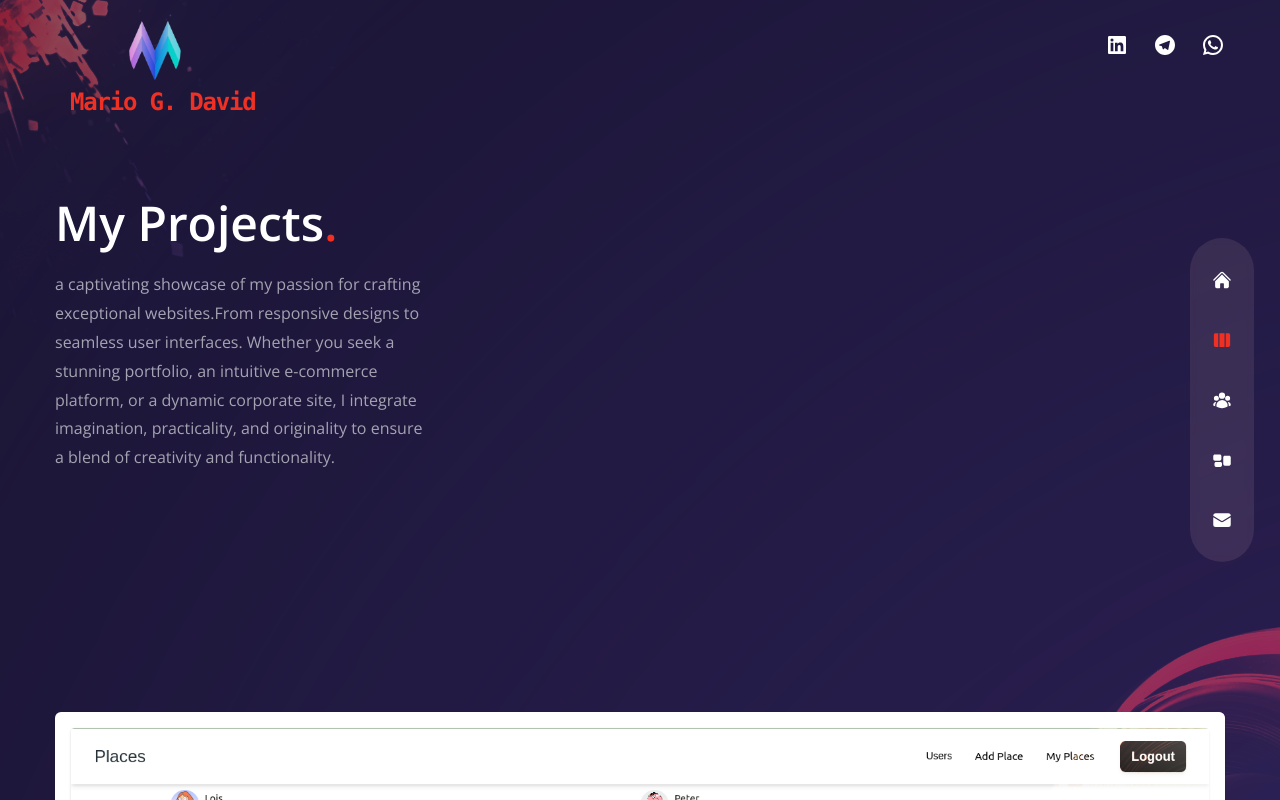
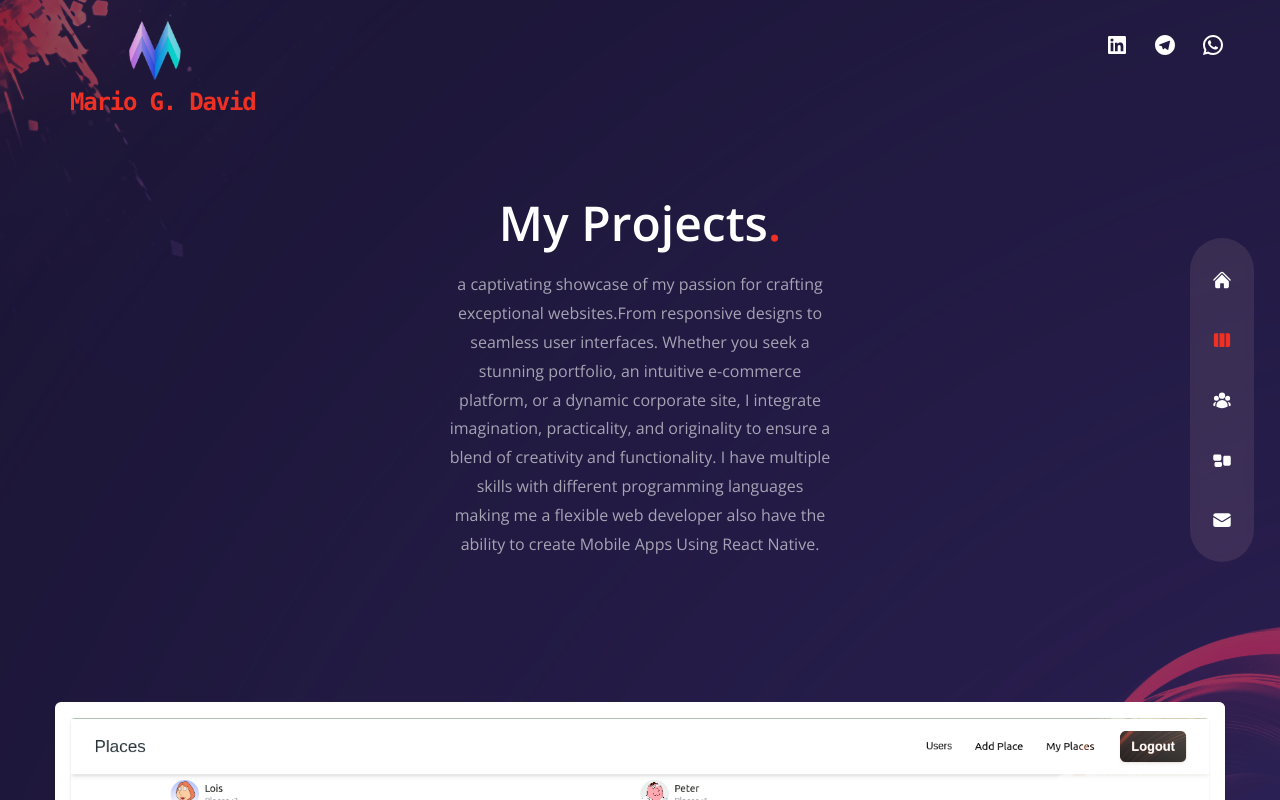
Before and after one commit to mario-george/Mario-George-Portfolio, a Next.js app: page /work in a window 1280 px wide. Shown: the top 800 px of the page. Built offline with nearby package versions, Linux system fonts and the light colour scheme.

Commit message:
update styling

```diff
--- a/pages/work/index.js
+++ b/pages/work/index.js
@@ -16,7 +16,7 @@ const Work = () => {
           <div className="flex flex-col xl:flex-row gap-x-8 mx-auto justify-center overflow-y-hidden">
             {/* Text */}
             <div
-              className="overflow-y-hidden text-center justify-center flex xl:w-[30vw] mx-auto  flex-col lg:text-left mb-4
+              className="overflow-y-hidden text-center justify-center flex xl:w-[30vw] mx-auto  flex-col lg:text-left
           xl:mb-0 "
             >
               <motion.h2
@@ -24,7 +24,7 @@ const Work = () => {
                 initial="hidden"
                 animate="show"
                 exit="hidden"
-                className="h2 xl:mt-12"
+                className="h2 xl:mt-12 text-center"
               >
                 My Projects<span className="text-accent">.</span>
               </motion.h2>
@@ -33,32 +33,34 @@ const Work = () => {
                 initial="hidden"
                 animate="show"
                 exit="hidden"
-                className="mb-4 max-w-[400px] mx-auto lg:mx-0"
+                className=" max-w-[400px] mx-auto text-center"
               >
                 a captivating showcase of my passion for crafting exceptional
                 websites.From responsive designs to seamless user interfaces.
                 Whether you seek a stunning portfolio, an intuitive e-commerce
                 platform, or a dynamic corporate site, I integrate imagination,
                 practicality, and originality to ensure a blend of creativity
-                and functionality.
+                and functionality. I have multiple skills with different
+                programming languages making me a flexible web developer also
+                have the ability to create Mobile Apps Using React Native.
               </motion.p>
             </div>
             {/* slider */}
-            <motion.div
+            {/* will provide a way to change the order of the elements  */}
+            {/* <motion.div
               variants={fadeIn("down", 0.6)}
               initial="hidden"
               animate="show"
               exit="hidden"
               className="w-full xl:max-w-[65%]"
             >
-              {/* will provide a way to change the order of the elements  */}
-              {/* <WorkSlider /> */}
-            </motion.div>
+              <WorkSlider />
+            </motion.div> */}
           </div>
         </div>
         <Bulb />
       </div>
-      <div className="bg-primary/30 py-20 overflow-hidden ">
+      <div className="bg-primary/30 pb-20 overflow-hidden ">
         <div className="container mx-auto grid grid-cols-1  gap-4 ">
           {ProjectData.slides.map((image) => {
             return image.images.map((project, i) => {
@@ -81,7 +83,9 @@ const Work = () => {
             title={"React Native Guess Number"}
             path={"/projects/videos/react-native-guess-number.mp4"}
             demoLink={false}
-            githubLink={"https://github.com/mario-george/react-native-guess-number"}
+            githubLink={
+              "https://github.com/mario-george/react-native-guess-number"
+            }
             video={true}
           />{" "}
           <ProjectCard
@@ -90,7 +94,9 @@ const Work = () => {
             title={"React Native Goal Tracker"}
             path={"/projects/videos/react-native-goal-tracker.mp4"}
             demoLink={false}
-            githubLink={"https://github.com/mario-george/react-native-goals-tracker"}
+            githubLink={
+              "https://github.com/mario-george/react-native-goals-tracker"
+            }
             video={true}
           />
         </div>
```
